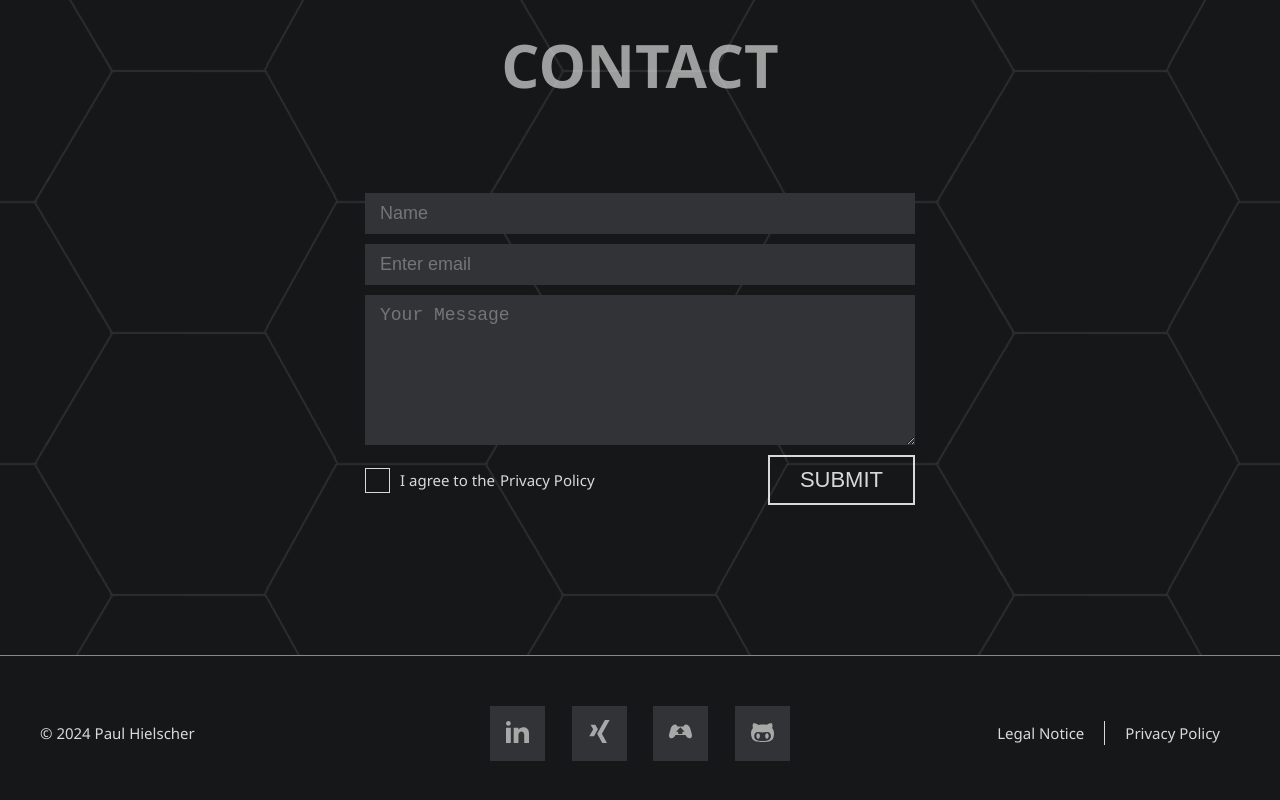
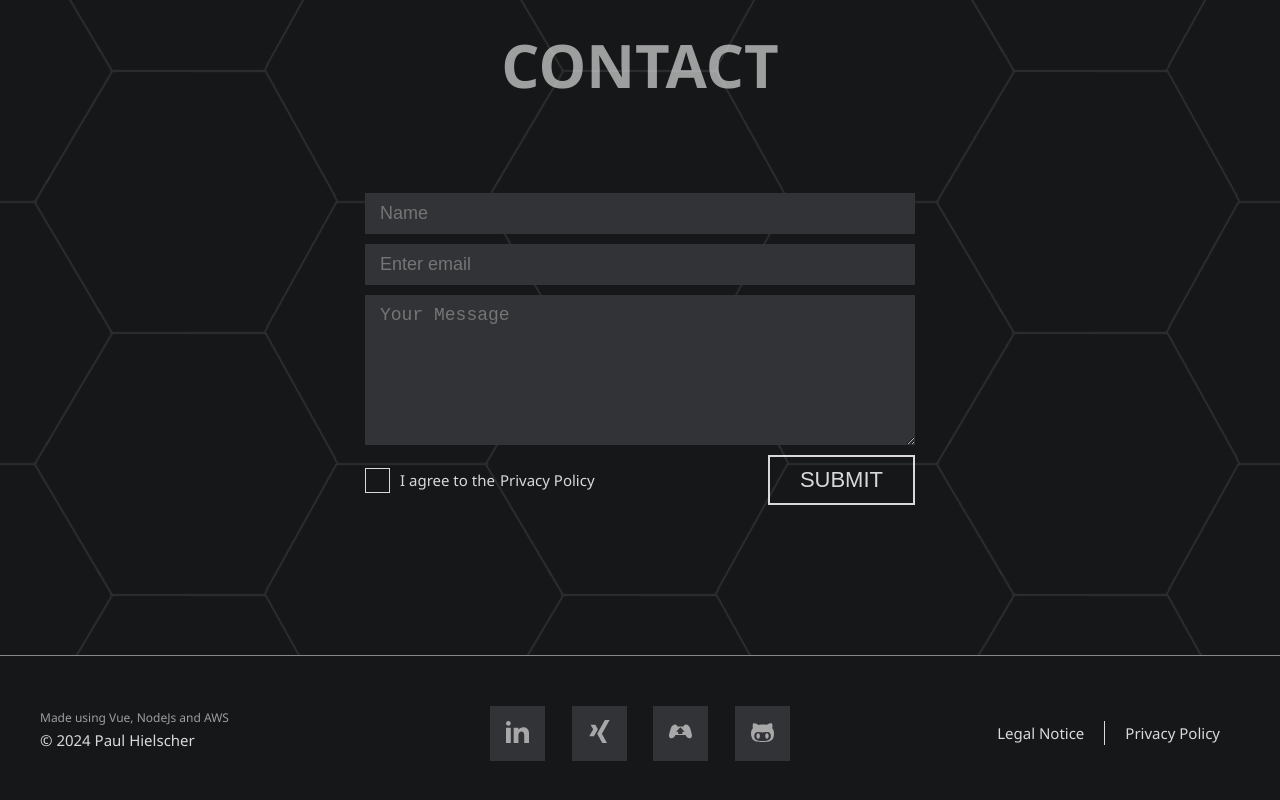
Before and after one commit to Vanhoras/phwebsite, a Vue app in the folder frontend/: page / in a window 1280 px wide. Shown: the part 4776-5576 px from the top of the page. Built offline with nearby package versions, Linux system fonts and the light colour scheme; what @vueuse/head would draw is missing.

Commit message:
added Made using in the footer

```diff
--- a/frontend/src/App.vue
+++ b/frontend/src/App.vue
@@ -3,12 +3,11 @@
 
   <RouterView />
 
-  <Footer />
+  <AppFooter />
 </template>
 
 <script setup lang="ts">
-  import { RouterView } from 'vue-router'
+  import { RouterView } from 'vue-router';
   import NavBar from '@/components/navbar/NavBar.vue';
-  import Footer from '@/components/footer/Footer.vue';
-
+  import AppFooter from '@/components/footer/AppFooter.vue';
 </script>
--- /dev/null
+++ b/frontend/src/components/footer/AppFooter.vue
@@ -0,0 +1,75 @@
+<template>
+  <footer>
+    <MadeUsing class="display--mobile" />
+    <SocialLinks />
+    <div class="footer__container">
+      <CopyrightNotice />
+      <LegalLinks />
+    </div>
+  </footer>
+</template>
+
+<script setup lang="ts">
+  import SocialLinks from '@/components/footer/SocialLinks.vue';
+  import LegalLinks from '@/components/footer/LegalLinks.vue';
+  import CopyrightNotice from '@/components/footer/CopyrightNotice.vue';
+  import MadeUsing from '@/components/footer/MadeUsing.vue';
+</script>
+
+<style scoped>
+  footer {
+    position: relative;
+    z-index: 1000;
+    background-color: var(--black);
+    border-top: 1px solid var(--divider);
+    width: 100%;
+
+    padding-top: 0.7rem;
+  }
+
+  .footer__container {
+    position: relative;
+    display: flex;
+    justify-content: space-between;
+
+    padding-top: 6rem;
+    padding-bottom: 0.5rem;
+
+    padding-left: 1rem;
+    padding-right: 1rem;
+  }
+
+  .display--desktop {
+    display: none;
+  }
+
+  @media (min-width: 500px) {
+    .footer__container {
+      padding-left: 4rem;
+      padding-right: 4rem;
+    }
+  }
+
+  @media (min-width: 1024px) {
+    footer {
+      padding-top: 3.5rem;
+    }
+
+    .display--mobile {
+      display: none;
+    }
+
+    .display--desktop {
+      display: flex;
+    }
+
+    footer {
+      padding-top: 0;
+    }
+
+    .footer__container {
+      padding-top: 5rem;
+      padding-bottom: 5rem;
+    }
+  }
+</style>
--- a/frontend/src/components/footer/CopyrightNotice.vue
+++ b/frontend/src/components/footer/CopyrightNotice.vue
@@ -1,17 +1,35 @@
 <template>
-    <span class="copyright">&#169; 2024 Paul Hielscher</span>
+  <div class="copyright">
+    <MadeUsing class="display--desktop" />
+    <p>&#169; 2024 Paul Hielscher</p>
+  </div>
 </template>
 
-
 <script setup lang="ts">
-
+  import MadeUsing from '@/components/footer/MadeUsing.vue';
 </script>
 
+<style scoped>
+  .copyright {
+    margin-top: 1.5rem;
+  }
 
-<style scoped>
+  .made-using {
+    font-size: 1.2rem;
+    color: var(--text-dark);
+  }
+
+  .display--desktop {
+    display: none;
+  }
+
+  @media (min-width: 1024px) {
+    .display--desktop {
+      display: block;
+    }
 
     .copyright {
-        margin-top: 1.5rem;
+      margin-top: 0.2rem;
     }
-
+  }
 </style>
--- a/frontend/src/components/footer/Footer.vue
+++ /dev/null
@@ -1,75 +0,0 @@
-<template>
-    <footer>
-        <SocialLinks />
-        <div class="footer__container">
-            <CopyrightNotice />
-            <LegalLinks />
-        </div>
-    </footer>
-</template>
-
-
-<script setup lang="ts">
-    import SocialLinks from '@/components/footer/SocialLinks.vue';
-    import LegalLinks from '@/components/footer/LegalLinks.vue';
-    import CopyrightNotice from '@/components/footer/CopyrightNotice.vue';
-
-</script>
-
-
-<style scoped>
-
-    footer {
-        position: relative;
-        z-index: 1000;
-        background-color: var(--black);
-        border-top: 1px solid var(--divider);
-        width: 100%;
-
-        padding-top: 3.5rem;
-    }
-
-    .footer__container {
-        position: relative;
-        display: flex;
-        justify-content: space-between;
-
-        padding-top: 6rem;
-        padding-bottom: 0.5rem;
-
-        padding-left: 1rem;
-        padding-right: 1rem;
-    }
-
-    .display--desktop {
-        display: none;
-    }
-
-    @media (min-width: 500px) {
-        .footer__container {
-            padding-left: 4rem;
-            padding-right: 4rem;
-        }
-    }
-
-
-    @media (min-width: 1024px) {
-        .display--mobile {
-            display: none;
-        }
-
-        .display--desktop {
-            display: flex;
-        }
-
-        footer {
-            padding-top: 0;
-        }
-
-        .footer__container {
-            padding-top: 5rem;
-            padding-bottom: 5rem;
-        }
-    }
-
-</style>
--- /dev/null
+++ b/frontend/src/components/footer/MadeUsing.vue
@@ -0,0 +1,21 @@
+<template>
+  <p class="made-using">Made using Vue, NodeJs and AWS</p>
+</template>
+
+<script setup lang="ts"></script>
+
+<style scoped>
+  .made-using {
+    font-size: 1.2rem;
+    color: var(--text-dark);
+    text-align: center;
+    margin-bottom: 1rem;
+  }
+
+  @media (min-width: 1024px) {
+    .made-using {
+      text-align: none;
+      margin-bottom: 0rem;
+    }
+  }
+</style>
```
